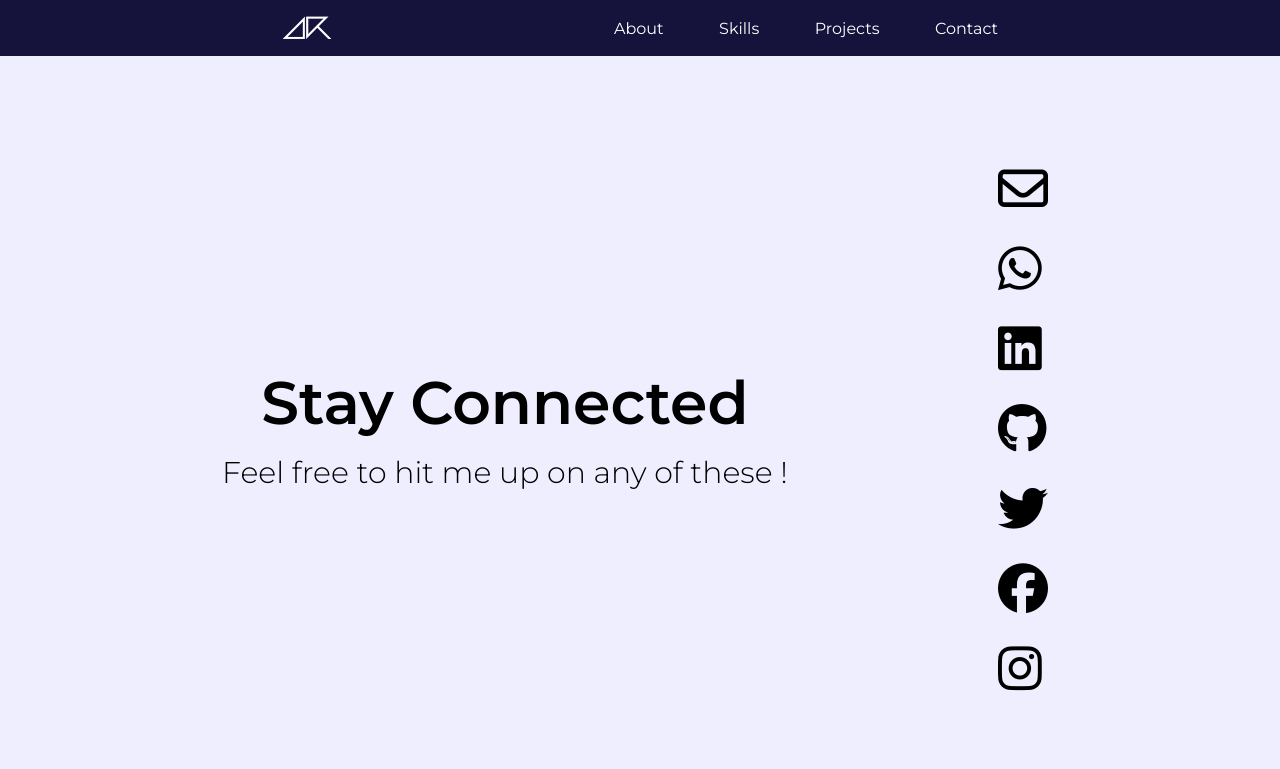
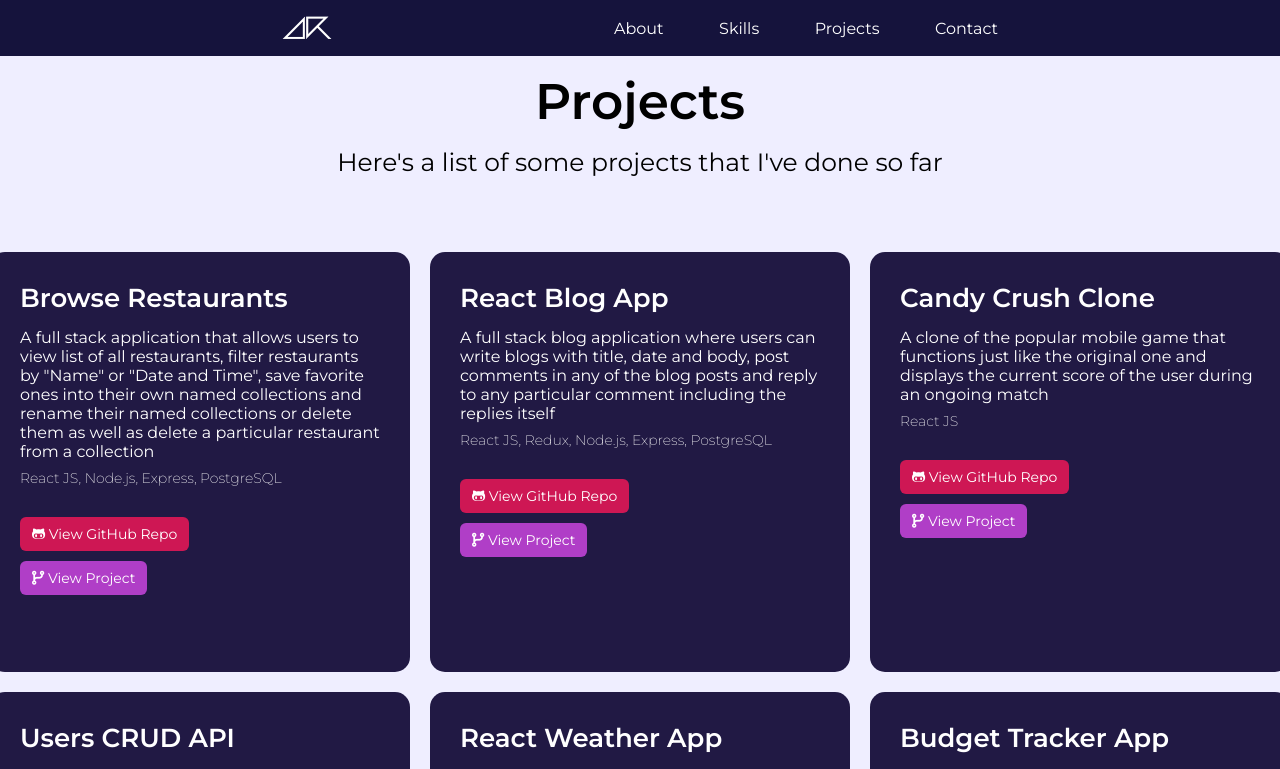
Before and after one commit to asifridwan/asifridwan.github.io, a React (Create React App) app: page / in a window 1280 px wide. Shown: the top 769 px of the page. Built offline with nearby package versions, Linux system fonts and the light colour scheme.

Commit message:
Finished Projects Page

```diff
--- a/src/containers/App.jsx
+++ b/src/containers/App.jsx
@@ -1,16 +1,16 @@
 import Navbar from "../components/Navbar";
 import Footer from "../components/Footer";
 /* import Home from "../pages/Home"; */
-/* import Projects from "../pages/Projects"; */
-import Contact from "../pages/Contact";
+import Projects from "../pages/Projects";
+/* import Contact from "../pages/Contact"; */
 
 function App() {
   return (
     <>
       <Navbar />
       {/* <Home /> */}
-      {/* <Projects /> */}
-      <Contact />
+      <Projects />
+      {/* <Contact /> */}
       <Footer />
     </>
   );
--- a/src/css/style.css
+++ b/src/css/style.css
@@ -229,15 +229,15 @@ a:link, a:visited{
 }
 
 .projects-wrapper{
-    margin-top: 80px;
+    margin: 60px 0px;
     display: grid;
-    grid-template-columns: auto auto;
+    grid-template-columns: auto auto auto;
     gap: 20px;
 }
 
 .project-box{
-    height: 450px;
-    width: 450px;
+    height: 420px;
+    width: 420px;
     border-radius: 15px;
     padding: 30px;
     background-color: #211944;
@@ -245,12 +245,12 @@ a:link, a:visited{
 }
 
 .project-name{
-    font-size: 25px;
+    font-size: 26px;
     font-weight: 600;
 }
 
 .project-description{
-    font-size: 17px;
+    font-size: 16px;
     margin-top: 14px;
 }
 
@@ -401,12 +401,12 @@ a:link, a:visited{
     }
 
     .project-keywords{
-        font-size: 11px;
+        font-size: 10px;
         margin-top: 4px;
     }
 
     .github-link, .main-link{
         padding: 6px 10px;
-        font-size: 13px;
+        font-size: 11px;
     }
 }
--- a/src/pages/Projects.jsx
+++ b/src/pages/Projects.jsx
@@ -9,7 +9,12 @@ export default function Projects() {
             <p className="home-info-id">Here's a list of some projects that I've done so far</p>
           </div>
           <div className="projects-wrapper">
-            <Project name="ABC" desc="XYZ" keyword="123, abc, qwerty" github="qwe" main="rty" />
+            <Project name="Browse Restaurants" desc={`A full stack application that allows users to view list of all restaurants, filter restaurants by "Name" or "Date and Time", save favorite ones into their own named collections and rename their named collections or delete them as well as delete a particular restaurant from a collection`} keyword="React JS, Node.js, Express, PostgreSQL" github="https://github.com/asifridwan/browse-restaurants-fullstack" main="https://asifridwan.github.io/browse-restaurants/" />
+            <Project name="React Blog App" desc="A full stack blog application where users can write blogs with title, date and body, post comments in any of the blog posts and reply to any particular comment including the replies itself" keyword="React JS, Redux, Node.js, Express, PostgreSQL" github="https://github.com/asifridwan/react-blog-app" main="https://asifridwan.github.io/react-blog-app-client/" />
+            <Project name="Candy Crush Clone" desc="A clone of the popular mobile game that functions just like the original one and displays the current score of the user during an ongoing match" keyword="React JS" github="https://github.com/asifridwan/candy-crush-clone" main="https://asifridwan.github.io/candy-crush-clone/" />
+            <Project name="Users CRUD API" desc="A simple but powerful Restful API for CRUD (Create, Read, Update, Delete) operations to manage user profiles" keyword="Node.js, Express" github="https://github.com/asifridwan/users-crud-api" />
+            <Project name="React Weather App" desc="A simple weather app that displays the current temperature and weather condition of any location typed" keyword="React JS, OpenWeatherAPI" github="https://github.com/asifridwan/react-weather-app" main="https://asifridwan.github.io/react-weather-app/" />
+            <Project name="Budget Tracker App" desc="A simple budget tracker app that helps you plan your budget by keeping track of your income and expenses" keyword="React JS" github="https://github.com/asifridwan/ar-budget-tracker" main="https://asifridwan.github.io/ar-budget-tracker/" />
           </div>
         </div>
     </section>
```
